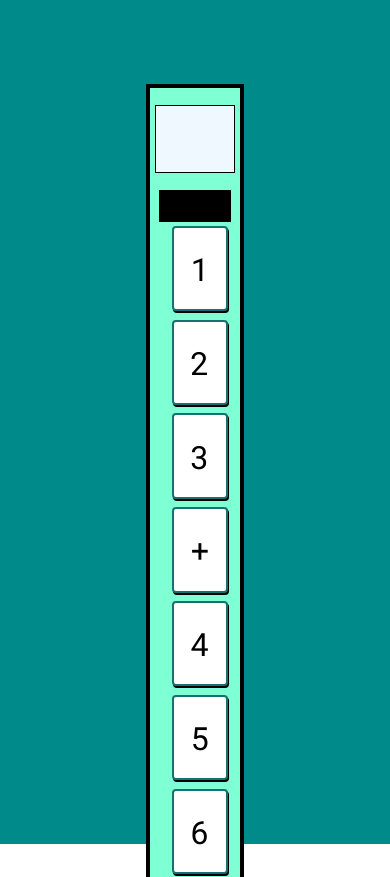
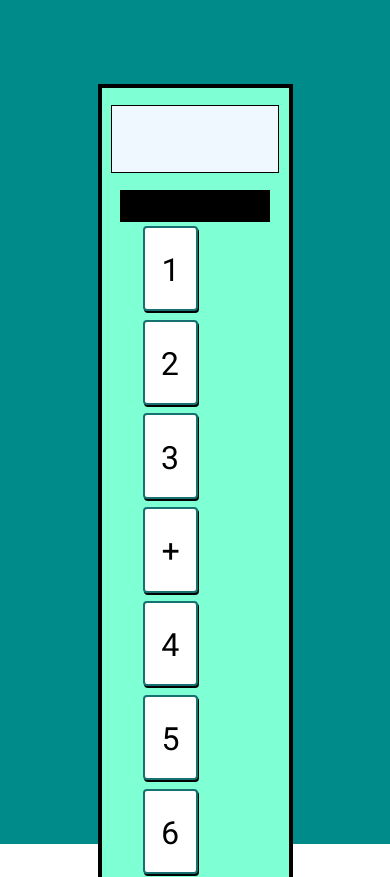
Before and after one commit to Walmart-cashier/Calculator, a plain HTML site: page index.html in a window 390 px wide. Shown: the top 877 px of the page. Drawn offline with Linux system fonts and the light colour scheme.

Commit message:
made it responsive

```diff
--- a/style.css
+++ b/style.css
@@ -22,13 +22,15 @@
     display: flex;
     flex-direction: column;
 }
-.status{
+
+.status {
     height: 2rem;
     background-color: black;
     color: aquamarine;
     margin: 0px 10%;
     font-size: 1.7rem;
 }
+
 .calDisplay {
     background-color: aliceblue;
     width: 90%;
@@ -55,28 +57,60 @@
     border: 2px solid #187171;
     border-radius: 4px;
     transform: scale(1);
-    box-shadow: 1px 2px ;
+    box-shadow: 1px 2px;
 }
 
 
-.calButton:hover,.clearButton:hover{
+.calButton:hover,
+.clearButton:hover {
     transform: scale(1.1);
 }
 
 .clearButton {
     padding: .5rem;
-    margin: 2% 20%;
+    margin: 2% auto;
     width: 30%;
     color: white;
     text-shadow: 1px 2px black;
     border: .5px solid black;
     box-shadow: 1px 2px #135f5f;
-    text-transform:uppercase;
+    text-transform: uppercase;
     background-color: darkcyan;
 }
 
 
+@media (max-width:1700px) {
+    .calFrame {
+        width: 30vw;
+    }
 
+}
+
+@media (max-width:1470px) {
+    .calFrame {
+        width: 35vw;
+    }
+}
+
+@media (max-width:1260px) {
+    .calFrame {
+        width: 40vw;
+    }
+}
+
+@media (max-width:1100px) {
+    .calFrame {
+        width: 45vw;
+    }
+
+}
+
+@media (max-width:980px)
+{
+    .calFrame {
+    width: 50vw;
+}
+/*
 @media (min-width:480px) and (max-width: 1400px) {
 
     .calFrame {
@@ -241,3 +275,6 @@
     }
 
 }
+
+
+*/
```
